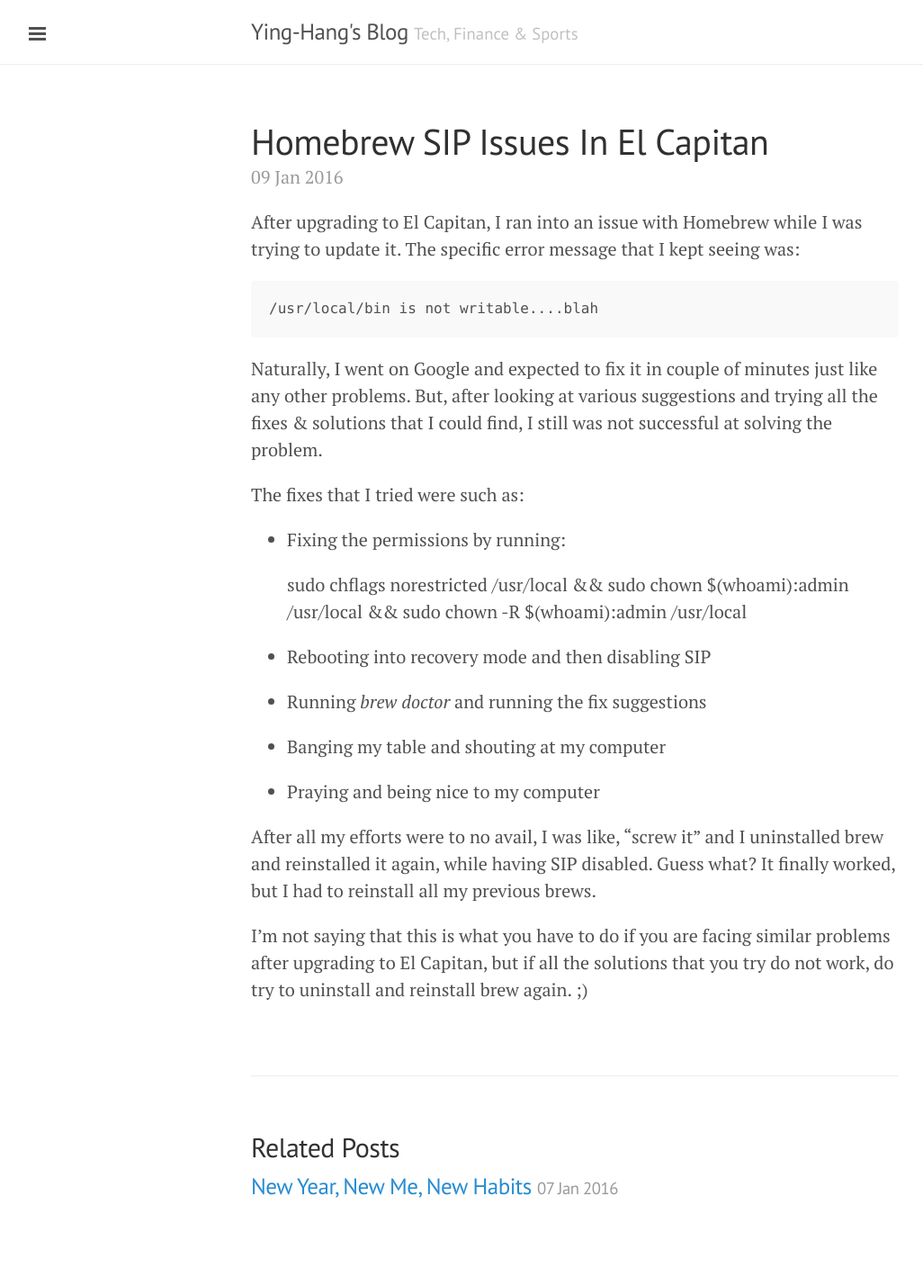
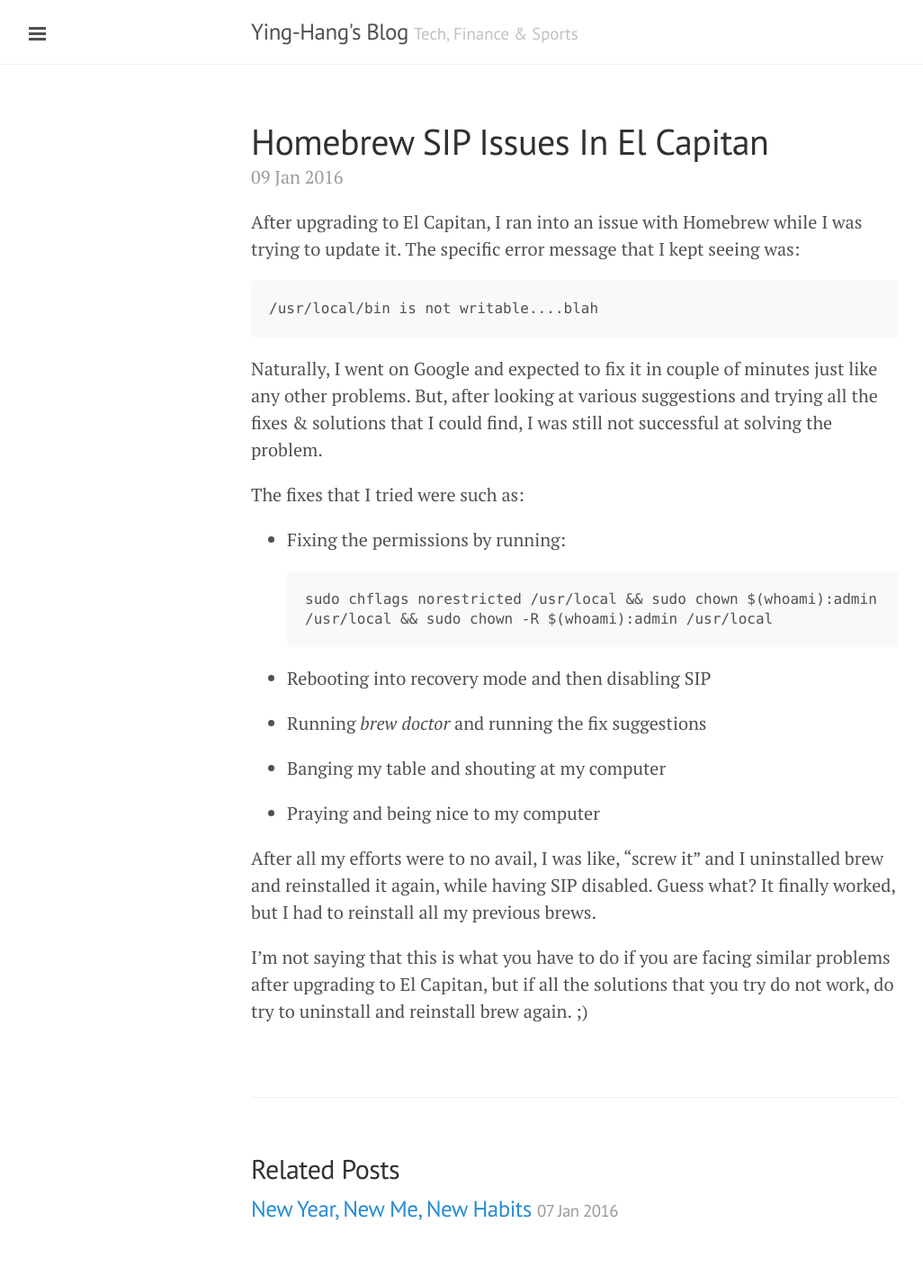
Before and after one commit to yinghang/yinghang.github.io, a Jekyll site: the page built from _posts/2016-01-09-homebrew-sip-issues-in-el-capitan.markdown, in a window 1280 px wide. Shown: the whole page at 90% size, without its empty margins (1-1027 px from the left). Built offline with Jekyll 4.4.1, drawn with Linux system fonts in a browser that asks for light colours; before the commit the page ends 1394 px from its top, so only the background shows below that.

```diff
--- a/_posts/2016-01-09-homebrew-sip-issues-in-el-capitan.markdown
+++ b/_posts/2016-01-09-homebrew-sip-issues-in-el-capitan.markdown
@@ -7,13 +7,13 @@ After upgrading to El Capitan, I ran into an issue with Homebrew while I was try
 
     /usr/local/bin is not writable....blah
 
-Naturally, I went on Google and expected to fix it in couple of minutes just like any other problems. But, after looking at various suggestions and trying all the fixes & solutions that I could find, I still was not successful at solving the problem.
+Naturally, I went on Google and expected to fix it in couple of minutes just like any other problems. But, after looking at various suggestions and trying all the fixes & solutions that I could find, I was still not successful at solving the problem.
 
 The fixes that I tried were such as:
 
 * Fixing the permissions by running:
 
-    sudo chflags norestricted /usr/local && sudo chown $(whoami):admin /usr/local && sudo chown -R $(whoami):admin /usr/local
+      sudo chflags norestricted /usr/local && sudo chown $(whoami):admin /usr/local && sudo chown -R $(whoami):admin /usr/local
 
 
 * Rebooting into recovery mode and then disabling SIP
```
